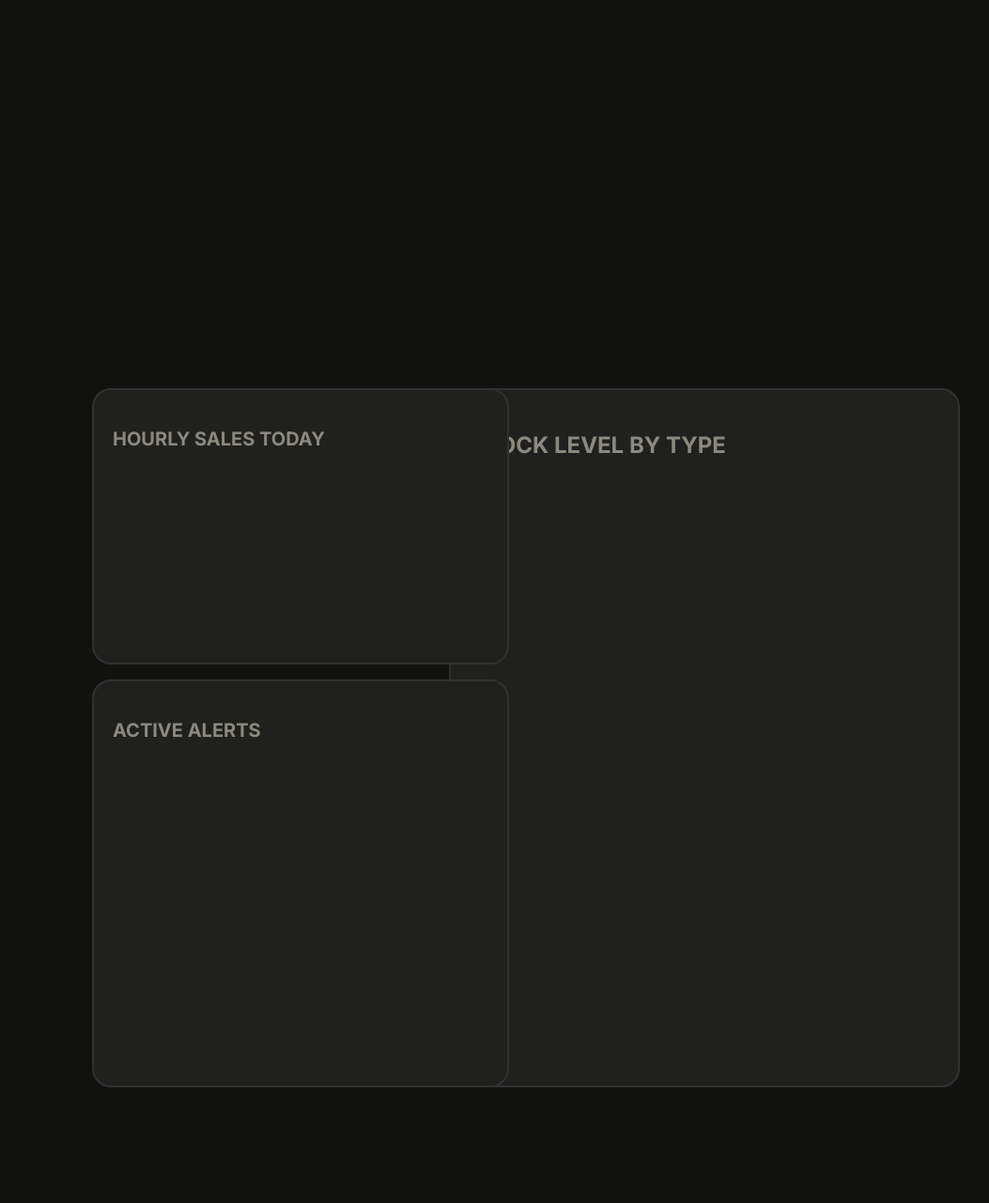
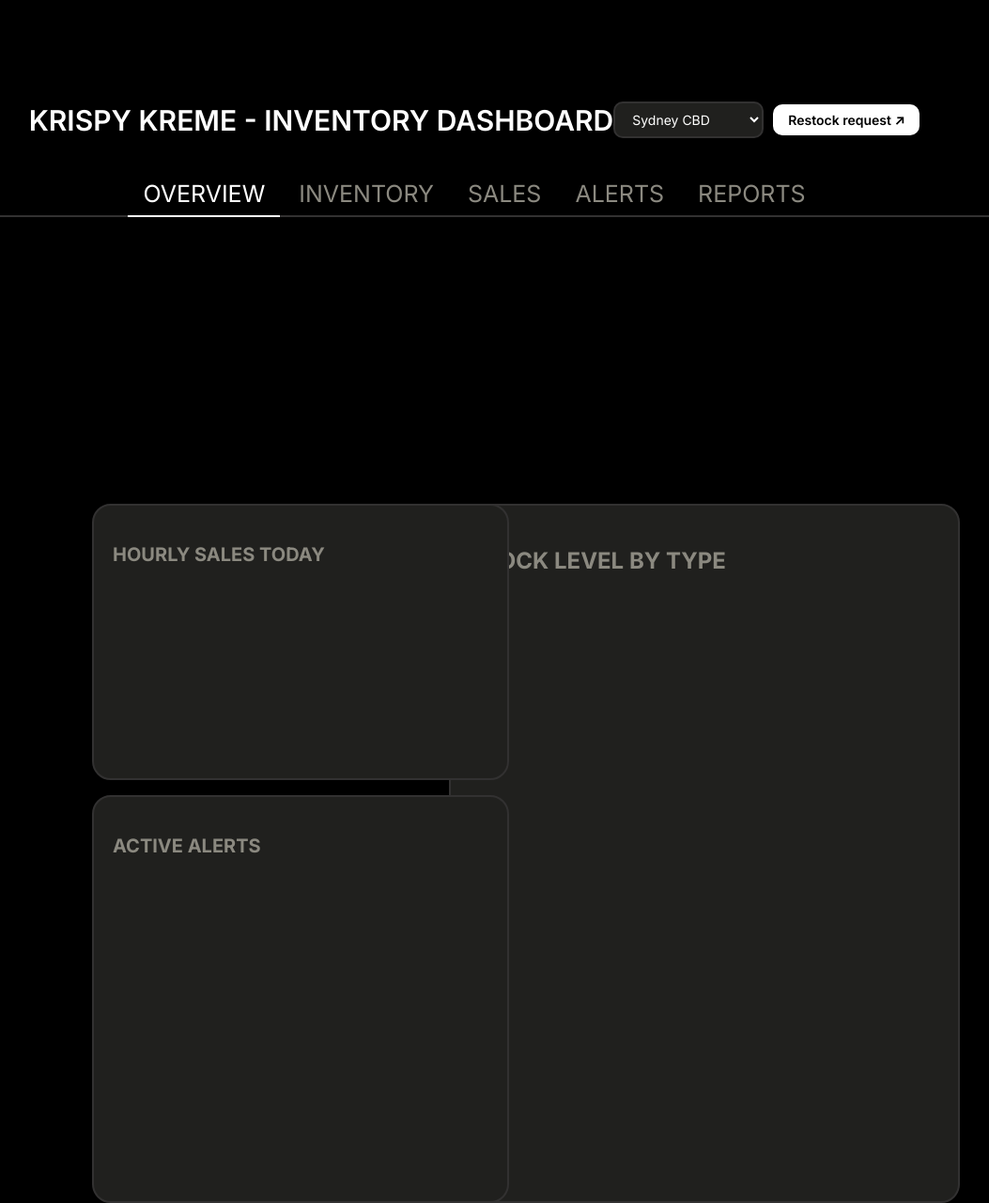
Before and after one commit to abbyxianggu/KK-Inventory-System-Project, a Flask app: page / in a window 1280 px wide. Shown: the whole page at 94% size, without its empty margins (135-1188 px from the left). Before the commit the page ends 1157 px from the top, so only its background shows below. Run offline with Flask 3, Linux system fonts and the light colour scheme.

Commit message:
navbar stuff + pages

```diff
--- a/Enterprise Computing Project/KKINVSYS/page.py
+++ b/Enterprise Computing Project/KKINVSYS/page.py
@@ -4,3 +4,19 @@
 @page.route('/')
 def home():
     return render_template ('index.html')
+
+@page.route('/inventory')
+def inv():
+    return render_template ('inventory.html')
+
+@page.route('/sales')
+def sales():
+    return render_template ('sales.html')
+
+@page.route('/alerts')
+def alerts():
+    return render_template ('alerts.html')
+
+@page.route('/reports')
+def reports():
+    return render_template ('reports.html')
--- a/Enterprise Computing Project/KKINVSYS/static/styles.css
+++ b/Enterprise Computing Project/KKINVSYS/static/styles.css
@@ -7,21 +7,93 @@
     --color-unhighlight: #8B8980;
     --color-highlight: white;
 
+body {background-color: black;
 
-body {
-    background-color: var(--color-background);
-    }
+}
 
-    /* BASE */
+/* NAV */
+.navbar {
+    background-color: black;
+    border-bottom: 2px solid var(--color-outline);
+    padding: 80px 24px 0;
+    position: sticky;
+    top: 0;
+    z-index: 100;
+  }
 
-.title {
-    font-size: 50px;
-    font-weight: bold;
+  .nav-top {
+    display: flex;
+    align-items: center;
+    justify-content: center;
+    padding:20px;
+    margin-bottom: 16px;
+  }
+
+  .nav-brand {
+    display: flex;
+    align-items: center;
+    gap: 10px;
+    font-size: 30px;
+    font-weight: 600;
     color: white;
-    text-align: center;
-    margin-top: 20px;
     font-family: "Inter", sans-serif;
-}
+  }
+
+  .nav-top-right {
+    display: flex;
+    align-items: center;
+    gap: 10px;
+  }
+
+  .store-select {
+    background-color: var(--color-container);
+    color: white;
+    border: 2px solid var(--color-outline);
+    border-radius: 10px;
+    padding: 8px 14px;
+    font-size: 14px;
+    min-width: 160px;
+    font-family: "Inter", sans-serif;
+  }
+
+  .restock-btn {
+    background-color: white;
+    color: black;
+    border-radius: 10px;
+    padding: 8px 16px;
+    font-size: 14px;
+    font-weight: 600;
+    text-decoration: none;
+    font-family: "Inter", sans-serif;
+  }
+
+  .nav-tabs {
+    display: flex;
+    gap: 4px;
+    justify-content: center;
+  }
+
+  .nav-tab {
+    color: #8B8980;
+    text-decoration: none;
+    padding: 8px 16px;
+    font-size: 25px;
+    border-bottom: 2px solid transparent;
+    margin-bottom: -2px;
+    font-family: "Inter", sans-serif;
+  }
+
+  .nav-tab:hover {
+    color: white;
+  }
+
+  .nav-tab.active {
+    color: white;
+    font-weight: 600;
+    border-bottom: 2px solid white;
+  }
+
+
 
     /* INDEX */
 .index-wrapper {
@@ -29,6 +101,35 @@
     width: 100%;
     height: 100vh;
 }
+
+.index_subbox1 {
+    background-color: rgb(31, 31, 31);
+    width: 222px;
+    height: 190px;
+    position: absolute;
+}
+
+.index_subbox2 {
+    background-color: rgb(31, 31, 31);
+    width: 222px;
+    height: 190px;
+    position: absolute;
+}
+
+.index_subbox3 {
+    background-color: rgb(31, 31, 31);
+    width: 222px;
+    height: 190px;
+    position: absolute;
+}
+
+.index_subbox4 {
+    background-color: rgb(31, 31, 31);
+    width: 222px;
+    height: 190px;
+    position: absolute;
+}
+
 
 
 .index_box1 {
@@ -43,7 +144,7 @@
     margin: 5px;
     position: absolute;
     vertical-align: top;
-    top: 400px;
+    top: 300px;
     left: 600px;
 
 
@@ -61,7 +162,7 @@
     margin: 5px;
     position: absolute;
     vertical-align: top;
-    top: 400px;
+    top: 300px;
     right: 590px;
 
  }
@@ -78,7 +179,7 @@
     margin: 5px;
     position: absolute;
     vertical-align: top;
-    top: 710px;
+    top: 610px;
     right: 590px;
 
  }
--- a/Enterprise Computing Project/KKINVSYS/templates/base.html
+++ b/Enterprise Computing Project/KKINVSYS/templates/base.html
@@ -1,14 +1,33 @@
 <!DOCTYPE html>
 <html>
-<title> {%block title%} BASE {%endblock%}</title>
 <head>
-    <link rel="stylesheet" href="{{ url_for('static', filename='styles.css') }}">
-    <link href="https://fonts.googleapis.com/css2?family=Inter:ital,opsz,wght@0,14..32,100..900;1,14..32,100..900&display=swap" rel="stylesheet">
+  <title>{% block title %}BASE{% endblock %}</title>
+  <link rel="stylesheet" href="{{ url_for('static', filename='styles.css') }}">
+  <link href="https://fonts.googleapis.com/css2?family=Inter:ital,opsz,wght@0,14..32,100..900;1,14..32,100..900&display=swap" rel="stylesheet">
 </head>
-    {% block main %}
-    <body>
-    <div class= "title">
-        <p>KRISPY KREME Inventory System</p>
+<body>
+  <nav class="navbar">
+    <div class="nav-top">
+      <div class="nav-brand">KRISPY KREME - INVENTORY DASHBOARD</div>
+      <div class="nav-top-right">
+        <select class="store-select">
+          <option>Sydney CBD</option>
+          <option>Parramatta</option>
+          <option>Chatswood</option>
+        </select>
+        <a href="/alerts" class="restock-btn">Restock request ↗</a>
+      </div>
     </div>
+    <div class="nav-tabs">
+      <a href="/" class="nav-tab" id="overview_tab">OVERVIEW</a>
+      <a href="/inventory" class="nav-tab" id="inv_tab">INVENTORY</a>
+      <a href="/sales" class="nav-tab" id="sales_tab">SALES</a>
+      <a href="/alerts" class="nav-tab" id="alerts_tab">ALERTS</a>
+      <a href="/reports" class="nav-tab" id="reports_tab">REPORTS</a>
+    </div>
+  </nav>
+
+  {% block main %}{% endblock %}
+
 </body>
-    {% endblock %}
+</html>
--- a/Enterprise Computing Project/KKINVSYS/templates/index.html
+++ b/Enterprise Computing Project/KKINVSYS/templates/index.html
@@ -1,7 +1,15 @@
 
 {%extends 'base.html'%}
 
+{% block title %} index {% endblock %}
+
 {%block main%}
+<style>
+  #overview_tab{
+    color:rgb(255, 255, 255);
+    border-bottom: 2px solid white;
+  }
+  </style>
 <link rel="stylesheet" href="{{ url_for('static', filename='styles.css') }}">
 <link rel="preconnect" href="https://fonts.googleapis.com">
 <link rel="preconnect" href="https://fonts.gstatic.com" crossorigin>
```
Also changed, not shown: Enterprise Computing Project/KKINVSYS/templates/alerts.html (+12 -1 lines), Enterprise Computing Project/KKINVSYS/templates/inventory.html (+12 -2 lines), Enterprise Computing Project/KKINVSYS/templates/reports.html (+12 -1 lines), Enterprise Computing Project/KKINVSYS/templates/sales.html (+12 -1 lines).
